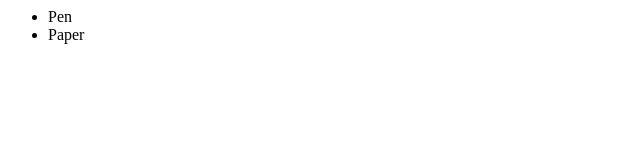
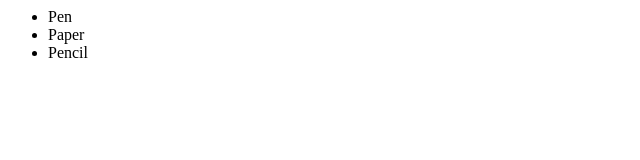
Before and after one commit to Vamshini/newGitTest, a plain HTML site: page index.html in a window 1280 px wide. Shown: the full height of the page, 0-640 px from the left. Drawn offline with Linux system fonts and the light colour scheme.

Commit message:
Added Pencil

```diff
--- a/index.html
+++ b/index.html
@@ -3,6 +3,7 @@
 	<ul>
 		<li>Pen</li>
 		<li>Paper</li>
+		<li>Pencil</li>
 	</ul>
 </body>
 
```
